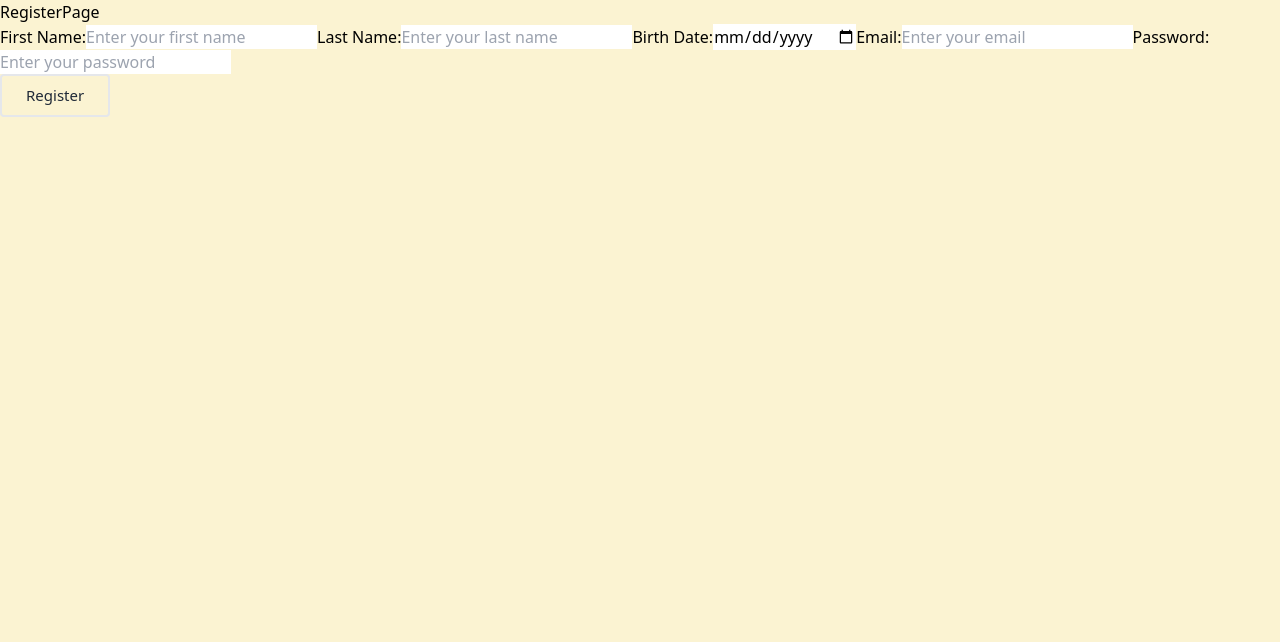
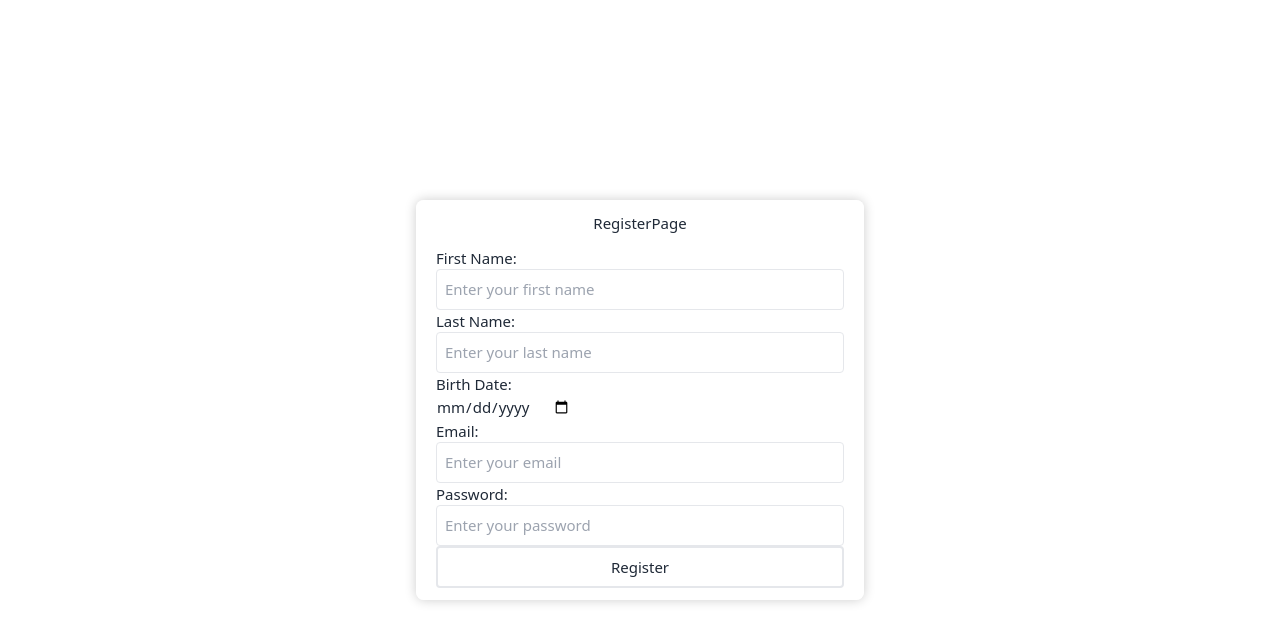
Before and after one commit to Backa228/KeepNotes, a React (Vite) app: page /register in a window 1280 px wide. Shown: the top 642 px of the page. Built offline with nearby package versions, Linux system fonts and the light colour scheme.

Commit message:
lesson 08.06
застилізували сторінку реєстрації, виправили баг з логіном користувача, створили компонент NoteModal

```diff
--- a/src/features/auth/api/authApi.js
+++ b/src/features/auth/api/authApi.js
@@ -16,7 +16,10 @@
 
       if (error) throw error;
 
-      return data.user;
+      return {
+        user: data.user,
+        session: data.session,
+      };
     } catch (e) {
       return thunkAPI.rejectWithValue(e.message);
     }
@@ -32,7 +35,8 @@
 
       if (error) throw error;
 
-      return;
+      return
+
     } catch (e) {
       return thunkAPI.rejectWithValue(e.message);
     }
@@ -63,7 +67,10 @@
 
       if (error) throw error;
 
-      return data.user;
+      return {
+        user: data.user,
+        session: data.session,
+      }
     } catch (e) {
       return thunkAPI.rejectWithValue(e.message);
     }
--- a/src/features/auth/components/LoginForm.jsx
+++ b/src/features/auth/components/LoginForm.jsx
@@ -12,6 +12,8 @@
     const dispatch = useDispatch()
     const navigate = useNavigate()
     const isLoading = useSelector(selectIsLoading);
+
+    const inputStyles = "flex-1 outline-none bg-transparent border border-gray-200 w-full p-2 rounded md-3"
 
     const handleSubmit = async(e) => {
         e.preventDefault()
@@ -31,23 +33,18 @@
 
     return (
         <form onSubmit={handleSubmit} className="
-            flex justify-between gap-3
+            flex
             flex-col
-            max-w-2xl
-            mx-auto
-            bg-white/90
-            py-3 px-5
-            rounded-lg
-            text-[15px]
-            text-gray-800
-            shadow-[0_0_12px_rgba(0,0,0,0.2)]
-            hover:bg-white/100
+            justify-between
+            items-start
+            gap-3
+            w-full
             transition">
             <label htmlFor="email" className="text-gray-900">Email:</label>
-            <input type="email" name="email" placeholder="Enter your email" required value={email} onChange={(e) => setEmail(e.target.value)} className="flex-1 outline-none bg-transparent" />
+            <input type="email" name="email" placeholder="Enter your email" required value={email} onChange={(e) => setEmail(e.target.value)} className={inputStyles} />
             <label htmlFor="password" className="text-gray-900">Password:</label>
-            <input type="password" name="password" placeholder="Enter your password" required value={password} onChange={(e) => setPassword(e.target.value)} className="flex-1 outline-none bg-transparent" />
-            <Button type="submit" disabled={isLoading}>
+            <input type="password" name="password" placeholder="Enter your password" required value={password} onChange={(e) => setPassword(e.target.value)} className={inputStyles} />
+            <Button type="submit" disabled={isLoading} className="w-full">
                 {isLoading ? "Logging in..." : "Log In"}
             </Button>
         </form>
--- a/src/features/auth/components/RegisterForm.jsx
+++ b/src/features/auth/components/RegisterForm.jsx
@@ -16,6 +16,8 @@
     const navigate = useNavigate();
     const isLoading = useSelector(selectIsLoading);
 
+    const inputStyles = "flex-1 outline-none bg-transparent border border-gray-200 w-full p-2 rounded md-3"
+
     const handleSubmit = async (e) => {
         e.preventDefault();
 
@@ -32,19 +34,25 @@
         }
     }
     return (
-        <form onSubmit={handleSubmit}>
+        <form onSubmit={handleSubmit} className="
+            flex
+            flex-col
+            justify-between
+            items-start
+            w-full
+            transition">
             <label htmlFor="firstName">First Name:</label>
-            <input type="text" name="firstName" placeholder="Enter your first name" required value={firstName} onChange={(e) => setFirstName(e.target.value)} />
+            <input type="text" name="firstName" placeholder="Enter your first name" required value={firstName} onChange={(e) => setFirstName(e.target.value)} className={inputStyles}  />
             <label htmlFor="lastName">Last Name:</label>
-            <input type="text" name="lastName" placeholder="Enter your last name" required value={lastName} onChange={(e) => setLastName(e.target.value)} />
+            <input type="text" name="lastName" placeholder="Enter your last name" required value={lastName} onChange={(e) => setLastName(e.target.value)} className={inputStyles}/>
             <label htmlFor="birthDate">Birth Date:</label>
             <input type="date" name="birthDate" required value={birthDate} onChange={(e) => setBirthDate(e.target.value)} />
 
             <label htmlFor="email">Email:</label>
-            <input type="email" name="email" placeholder="Enter your email" required value={email} onChange={(e) => setEmail(e.target.value)} />
+            <input type="email" name="email" placeholder="Enter your email" required value={email} onChange={(e) => setEmail(e.target.value)} className={inputStyles}/>
             <label htmlFor="password">Password:</label>
-            <input type="password" name="password" placeholder="Enter your password" required value={password} onChange={(e) => setPassword(e.target.value)} />
-            <Button type="submit" disabled={isLoading}>
+            <input type="password" name="password" placeholder="Enter your password" required value={password} onChange={(e) => setPassword(e.target.value)} className={inputStyles}/>
+            <Button type="submit" disabled={isLoading} className="w-full">
                 {isLoading ? "Registering..." : "Register"}
             </Button>
         </form>
--- a/src/features/notes/components/CreateNote.jsx
+++ b/src/features/notes/components/CreateNote.jsx
@@ -11,10 +11,38 @@
 
     const dispatch = useDispatch();
     const user = useSelector(selectUser);
-    const textareaStyles = "w-full outline-none bg-transparent resize-none placeholder:text-gray-500";
+    const textareaStyles = "w-full outline-none bg-transparent resize-none placeholder:text-gray-500 over-flow-hidden";
 
     const noteRef = useRef(null)
     const contentRef = useRef(null)
+
+    const resizeTextarea = () => {
+        const textarea = contentRef.current
+
+        if (!textarea) return
+
+        textarea.style.height = "auto"
+
+        const maxHeight = window.innerHeight * 0.5
+        // textarea.style.height = textarea.scrollHeight + "px";
+        textarea.style.height = `${Math.min(
+            textarea.scrollHeight,
+            maxHeight
+        )}px`;
+
+        textarea.style.overflowY =
+            textarea.scrollHeight > maxHeight
+                ? "auto"
+                : "hidden";
+    }
+
+    const handleContentChange = (e) => {
+        setContent(e.target.value)
+
+        requestAnimationFrame(() => {
+            resizeTextarea()
+        })
+    }
 
     useEffect(() => {
         const handleClickOutside = (event) => {
@@ -32,7 +60,11 @@
 
     useEffect (() =>{
         if (isExpanded) {
-            contentRef.current.focus();
+            requestAnimationFrame(() => {
+                resizeTextarea()
+                contentRef.current.focus();
+            })
+
         }
     }, [isExpanded] ) ;
 
@@ -90,8 +122,7 @@
                          <textarea
                             placeholder="Вміст..."
                             value={content}
-                            onChange={(e) => setContent(e.target.value)}
-                            row={5}
+                            onChange={handleContentChange}
                             className={textareaStyles}
                             ref={contentRef} />
 
--- /dev/null
+++ b/src/features/notes/components/NoteModal.jsx
@@ -0,0 +1,52 @@
+import { useEffect, useState, useRef } from "react";
+import { Button } from " .. / .. / .. /shared/ui/Button";
+
+export const NoteModal = ({
+    title,
+    content,
+    setTitle,
+    setContent,
+    onSave,
+    onClose,
+}) => {
+    const contentRef = useRef(null);
+
+    useEffect(() => {
+        const handleEsc = (e) => {
+            if (e.key === "Escape") {
+                setIsEditing(false);
+            }
+        }
+
+        window.addEventListener("keydown", handleEsc);
+
+        return () => {
+            window.removeEventListener("keydown", handleEsc);
+
+        }
+    }, [])
+
+    useEffect(() => {
+        if (isEditing) {
+            requestAnimationFrame(() => {
+                const content = contentRef.current
+                content.focus()
+
+                resizeTextarea()
+
+                const length = content.value.length
+
+                content.setSelectionRange(length, length)
+                content.scrollTop = content.scrollHeight
+            })
+        }
+    }, [isEditing])
+
+    const handleContentChange = (e) => {
+        setContent(e.target.value)
+
+        requestAnimationFrame(() => {
+            resizeTextarea()
+        })
+    }
+}
--- a/src/index.css
+++ b/src/index.css
@@ -5,7 +5,7 @@
 body {
   margin: 0;
   font-family: system-ui, sans-serif;
-  background: #fbf3d2;
+  background: rgba(255, 255, 255);
 }
 
 * {
--- a/src/pages/LoginPage.jsx
+++ b/src/pages/LoginPage.jsx
@@ -3,13 +3,34 @@
 import { Button } from "../shared/ui/Button"
 
 const LoginPage = () => {
-    const navigate = useNavigate()
+    const navigate = useNavigate();
 
     return (
-        <div>
-            <h1>LoginPage</h1>
-            <LoginForm />
-            <Button onClick={() => navigate("/register")}>Register</Button>
+        <div className="w-screen min-h-screen flex items-center justify-center">
+            <div className="
+                flex
+                max-h-[900px]
+                max-w-[500px]
+                w-full
+                h-auto
+                justify-between
+                items-center
+                gap-3
+                flex-col
+                max-w-md
+                mx-auto
+                bg-white/90
+                py-3 px-5
+                rounded-lg
+                text-[15px]
+                text-gray-800
+                shadow-[0_0_12px_rgba(0,0,0,0.2)]
+                hover:bg-white/100
+                transition">
+                <h1 className="text-xl font-bold">Cropiнкa входу</h1>
+                <LoginForm />
+                <Button onClick={() => navigate("/register")}> Register Page </Button>
+            </div>
         </div>
     )
 }
--- a/src/pages/RegisterPage.jsx
+++ b/src/pages/RegisterPage.jsx
@@ -3,9 +3,30 @@
 const RegisterPage = () => {
 
     return (
-        <div>
-            <h1>RegisterPage</h1>
-            <RegisterForm />
+        <div className="w-screen min-h-screen flex items-center justify-center">
+            <div className="
+                flex
+                max-h-[900px]
+                max-w-[500px]
+                w-full
+                h-auto
+                justify-between
+                items-center
+                gap-3
+                flex-col
+                max-w-md
+                mx-auto
+                bg-white/90
+                py-3 px-5
+                rounded-lg
+                text-[15px]
+                text-gray-800
+                shadow-[0_0_12px_rgba(0,0,0,0.2)]
+                hover:bg-white/100
+                transition">
+                <h1>RegisterPage</h1>
+                <RegisterForm />
+            </div>
         </div>
     )
 }
```
Also changed, not shown: src/features/notes/components/NoteCard.jsx (+18 -26 lines).
